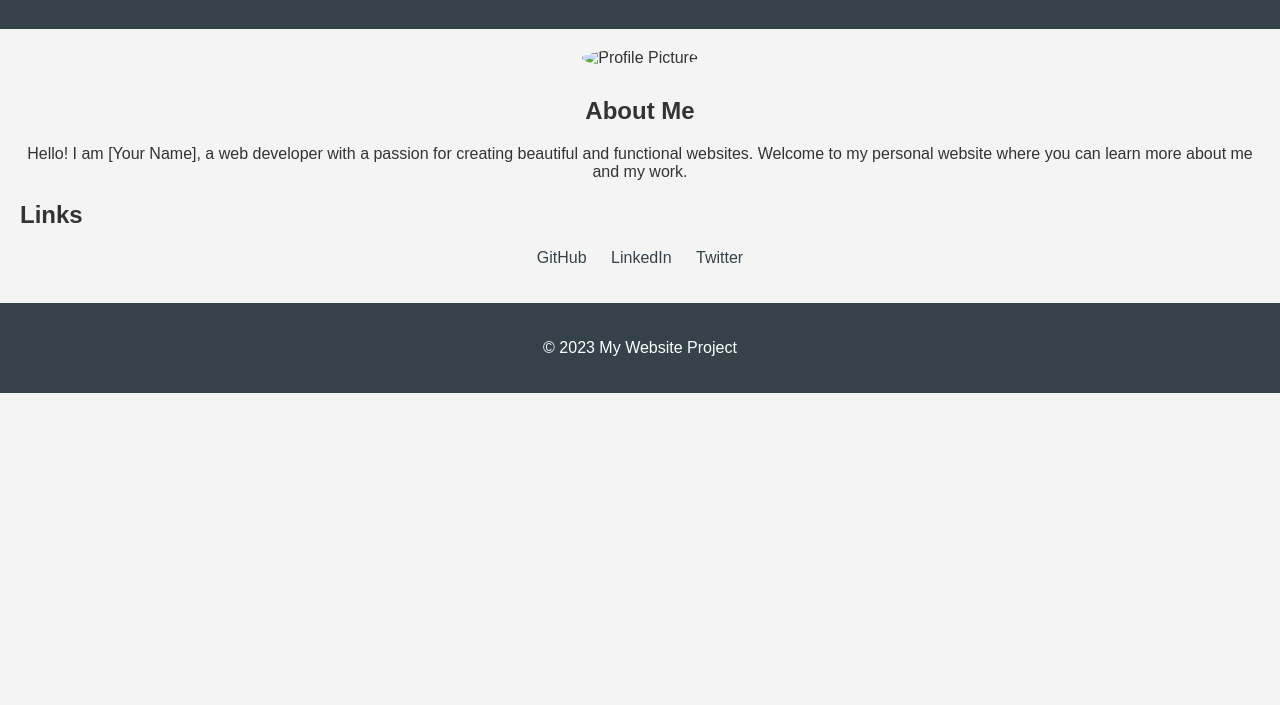
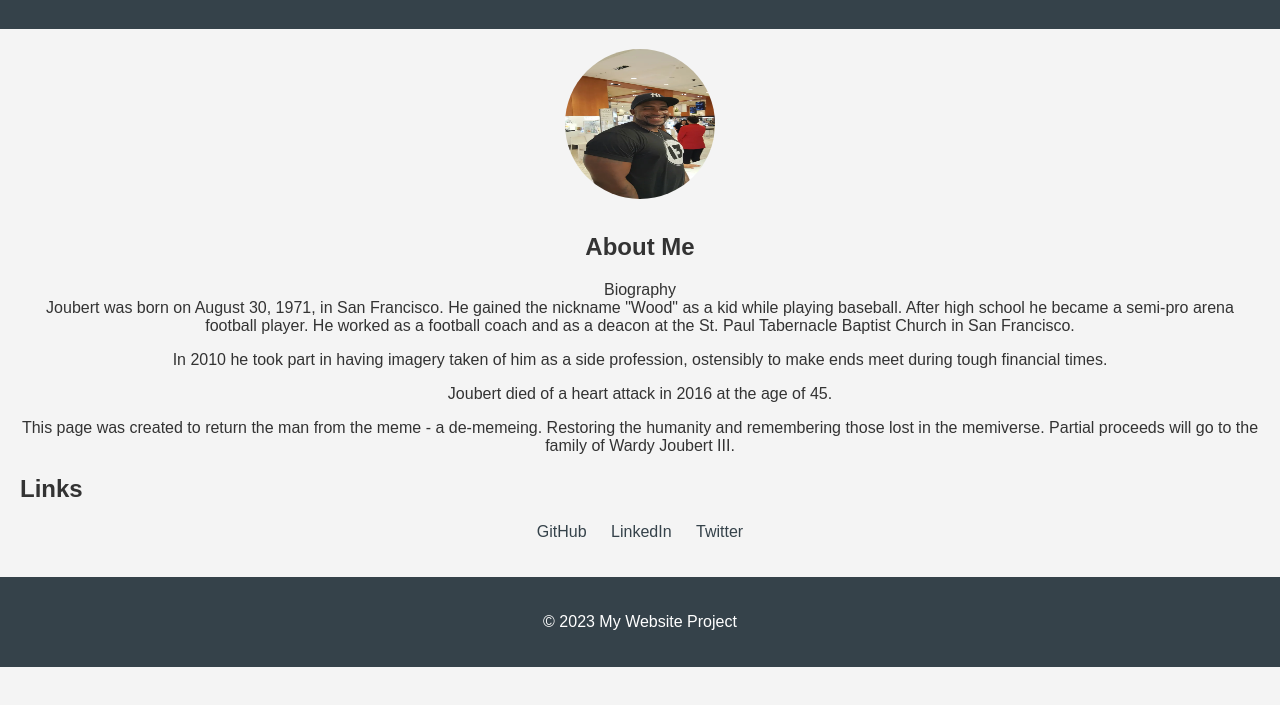
Before and after one commit to sobercrypto/WJIII, a website: page src/index.html in a window 1280 px wide. Shown: the part 71-776 px from the top of the page. Drawn offline with Linux system fonts and the light colour scheme.

Commit message:
add bio and image

```diff
--- a/src/index.html
+++ b/src/index.html
@@ -12,9 +12,15 @@
     </header>
     <main>
         <section class="bio">
-            <img src="assets/profile.jpg" alt="Profile Picture" class="profile-pic">
+            <img src="assets/JWIII.webp" alt="Profile Picture" class="profile-pic">
             <h2>About Me</h2>
-            <p>Hello! I am [Your Name], a web developer with a passion for creating beautiful and functional websites. Welcome to my personal website where you can learn more about me and my work.</p>
+            <p>Biography<br>
+            Joubert was born on August 30, 1971, in San Francisco. He gained the nickname "Wood" as a kid while playing baseball. After high school he became a semi-pro arena football player. He worked as a football coach and as a deacon at the St. Paul Tabernacle Baptist Church in San Francisco.</p>
+            <p>In 2010 he took part in having imagery taken of him as a side profession, ostensibly to make ends meet during tough financial times.</p>
+            <p>Joubert died of a heart attack in 2016 at the age of 45.
+            <p></p>This page was created to return the man from the meme - a de-memeing. Restoring the humanity and remembering those lost in the memiverse.
+                Partial proceeds will go to the family of Wardy Joubert III.
+            </p>
         </section>
         <section class="links">
             <h2>Links</h2>
```
